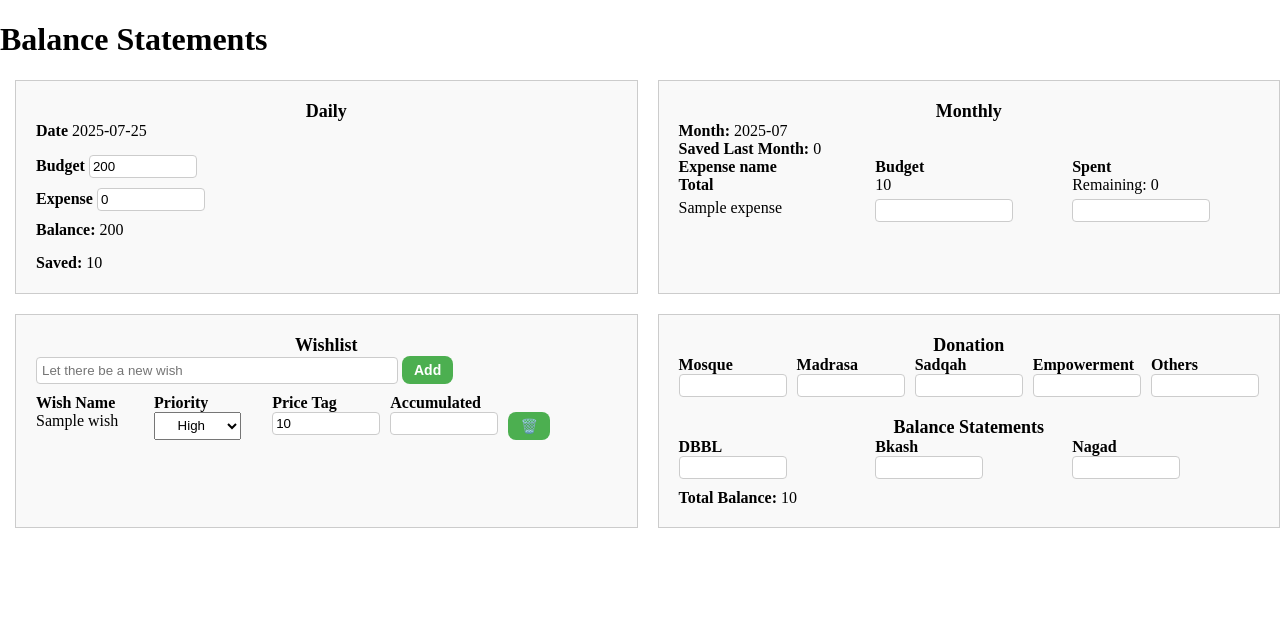
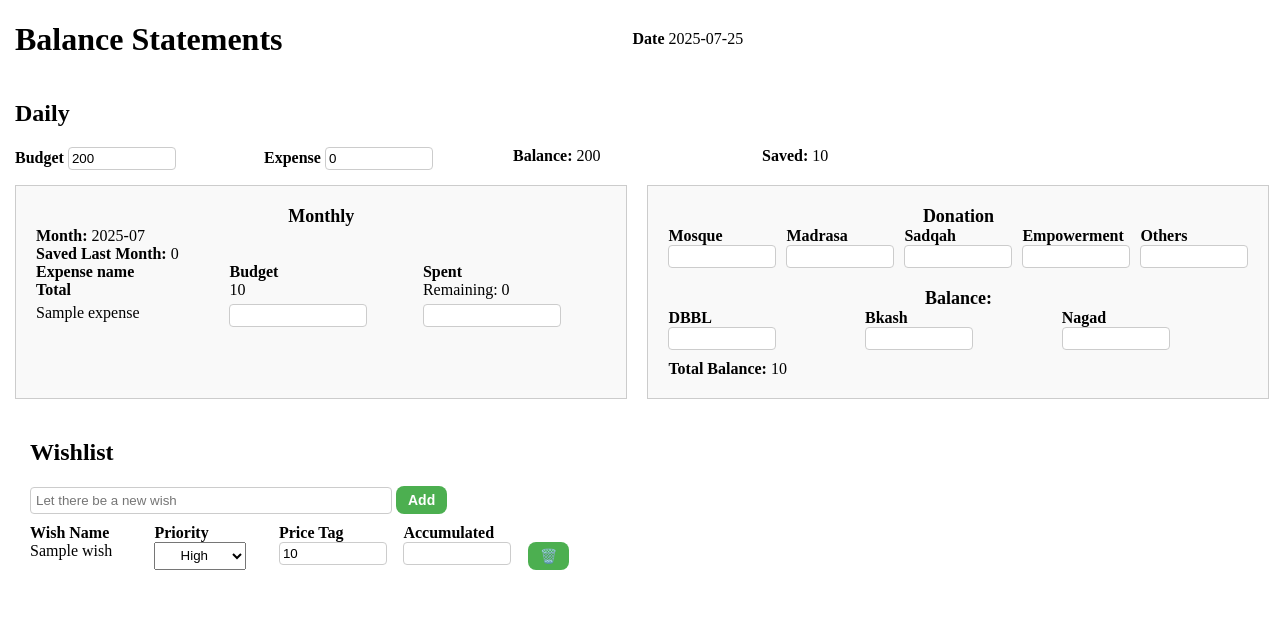
Before and after one commit to MazFahim/pythonProjects, a Flask app: page /balance in a window 1280 px wide. Shown: the part 46-678 px from the top of the page. Run offline with Flask 3, Linux system fonts and the light colour scheme; a database or web service that is not in the repository returns one stand-in record (values such as "Sample title").

Commit message:
Update balance.html

```diff
--- a/Padma/templates/balance.html
+++ b/Padma/templates/balance.html
@@ -15,11 +15,10 @@
         #parent{
             margin-left: 15px;
             margin-right: 15px;
-            padding-right: 15px;
             display: grid;
             grid-template-columns: 1fr 1fr;
             grid-template-rows: 1fr 1fr;
-            width: 100%;
+            width: 98%;
             gap: 20px;
             max-width: 100%;
             box-sizing: border-box;
@@ -61,7 +60,6 @@
             text-align: center;
         }
         .delete-btn {
-            /* background-color: #f44336; */
             color: white;
             border: none;
             border-radius: 5px;
@@ -79,24 +77,47 @@
             border: 1px solid #ccc;
             border-radius: 4px;
         }
+
+        #daily{
+            margin-left: 15px;
+            margin-right: 15px;
+            margin-bottom: 15px;
+            padding-right: 15px;
+            display: grid;
+            grid-template-columns: repeat(5, 1fr);
+            gap: 10px;
+        }
+        #headerContent {
+            margin-left: 15px;
+            margin-right: 15px;
+            padding-right: 15px;
+            display: grid;
+            grid-template-columns: repeat(2, 1fr);
+        }
+        .wishlist-container{
+            margin-left: 15px;
+            margin-right: 15px;
+            padding-right: 15px;
+            width: 100%;
+        }
     </style>
 </head>
 <body>
     {% include '_navbar.html' %}
 
-    <div>
+    <div id="headerContent">
         <h1>Balance Statements</h1>
+        <div style="margin-top: 30px;">
+            <strong>Date</strong>
+            <span id="dailyDate">{{ dailyData.date }}</span>
+        </div>
     </div>
 
-    <div id="parent">
-        <!-- daily -->
-        <div class="column">
-            <h2>Daily</h2>
-            <div id="daily" style="display: grid; grid-template-rows: repeat(4, 1fr); gap: 10px;">
-                <div>
-                    <strong>Date</strong>
-                    <span id="dailyDate">{{ dailyData.date }}</span>
-                </div>
+    <div>
+        <div>
+            <!-- daily -->
+            <h2 style="margin-left: 15px;">Daily</h2>
+            <div id="daily">
                 <div>
                     <strong>Budget</strong>
                     <input type="number" name="dailyBudget" id="dailyBudget" value="{{ dailyData.budget }}"
@@ -117,7 +138,9 @@
                 </div>
             </div>
         </div>
+    </div>
 
+    <div id="parent">
         <!-- monthly -->
         <div class="column">
             <h2>Monthly</h2>
@@ -170,9 +193,50 @@
             </div>
         </div>
 
+        <!-- balances -->
+        <div class="column">
+            <h2>Donation</h2>
+            <div style="display: grid; grid-template-columns: repeat(5, 1fr); gap: 10px; font-weight: bold;">
+                <div>Mosque</div>
+                <div>Madrasa</div>
+                <div>Sadqah</div>
+                <div>Empowerment</div>
+                <div>Others</div>
+            </div>
+            <div style="display: grid; grid-template-columns: repeat(5, 1fr); gap: 10px; margin-bottom: 20px;">
+                {% for key in ['mosque', 'madrasa', 'sadqah', 'empowerment', 'others'] %}
+                <input type="number" value="{{ balanceDonation.donations[key] }}"
+                       onchange="updateBalanceDonation('donations', '{{ key }}', this.value)"
+                       class="valueInput">
+                {% endfor %}
+            </div>
+
+            <h2>Balance:</h2>
+            <div style="display: grid; grid-template-columns: repeat(3, 1fr); gap: 10px; font-weight: bold;">
+                <div>DBBL</div>
+                <div>Bkash</div>
+                <div>Nagad</div>
+            </div>
+            <div style="display: grid; grid-template-columns: repeat(3, 1fr); gap: 10px; margin-bottom: 10px;">
+                {% for key in ['dbbl', 'bkash', 'nagad'] %}
+                <input type="number" value="{{ balanceDonation.balances[key] }}"
+                       onchange="updateBalanceDonation('balances', '{{ key }}', this.value)"
+                       class="valueInput">
+                {% endfor %}
+            </div>
+
+            <div style="margin-top: 10px;">
+                <strong>Total Balance:</strong>
+                {{
+                    balanceDonation.balances.dbbl +
+                    balanceDonation.balances.bkash +
+                    balanceDonation.balances.nagad
+                }}
+            </div>
+        </div>
 
         <!-- wishlist -->
-        <div class="column wishlist-container">
+        <div class="wishlist-container">
             <h2>Wishlist</h2>
 
             <!-- adding new wish -->
@@ -217,48 +281,6 @@
                     </div>
                 </div>
                 {% endfor %}
-            </div>
-        </div>
-
-        <!-- balances -->
-        <div class="column">
-            <h2>Donation</h2>
-            <div style="display: grid; grid-template-columns: repeat(5, 1fr); gap: 10px; font-weight: bold;">
-                <div>Mosque</div>
-                <div>Madrasa</div>
-                <div>Sadqah</div>
-                <div>Empowerment</div>
-                <div>Others</div>
-            </div>
-            <div style="display: grid; grid-template-columns: repeat(5, 1fr); gap: 10px; margin-bottom: 20px;">
-                {% for key in ['mosque', 'madrasa', 'sadqah', 'empowerment', 'others'] %}
-                <input type="number" value="{{ balanceDonation.donations[key] }}"
-                       onchange="updateBalanceDonation('donations', '{{ key }}', this.value)"
-                       class="valueInput">
-                {% endfor %}
-            </div>
-
-            <h2>Balance Statements</h2>
-            <div style="display: grid; grid-template-columns: repeat(3, 1fr); gap: 10px; font-weight: bold;">
-                <div>DBBL</div>
-                <div>Bkash</div>
-                <div>Nagad</div>
-            </div>
-            <div style="display: grid; grid-template-columns: repeat(3, 1fr); gap: 10px; margin-bottom: 10px;">
-                {% for key in ['dbbl', 'bkash', 'nagad'] %}
-                <input type="number" value="{{ balanceDonation.balances[key] }}"
-                       onchange="updateBalanceDonation('balances', '{{ key }}', this.value)"
-                       class="valueInput">
-                {% endfor %}
-            </div>
-
-            <div style="margin-top: 10px;">
-                <strong>Total Balance:</strong>
-                {{
-                    balanceDonation.balances.dbbl +
-                    balanceDonation.balances.bkash +
-                    balanceDonation.balances.nagad
-                }}
             </div>
         </div>
     </div>
```
